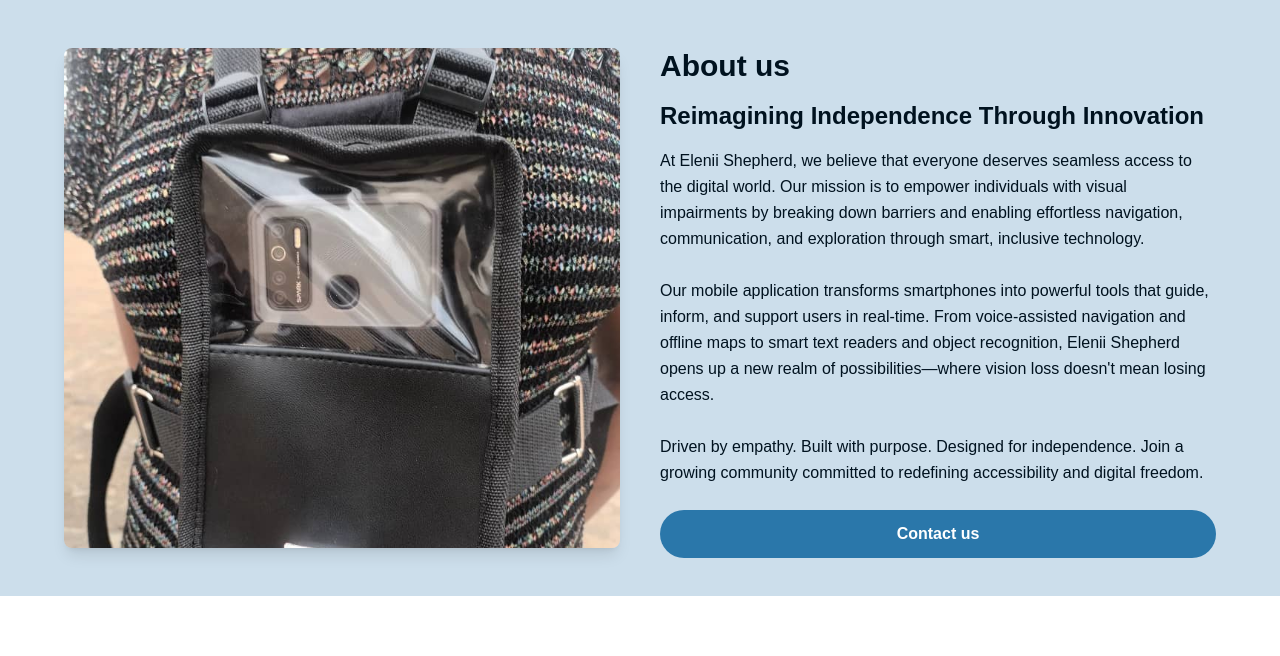
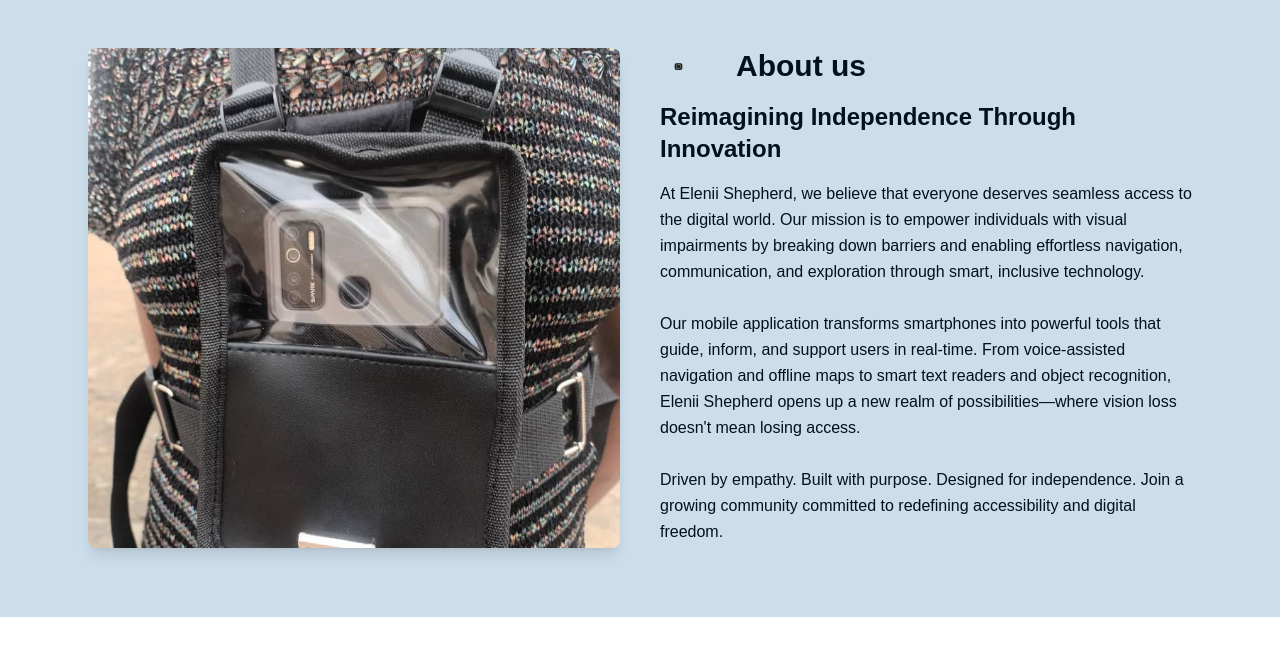
Before and after one commit to Elenii-Org/Elenii-Shepherd, a Next.js app: page /about in a window 1280 px wide. Shown: the top 656 px of the page. Built offline with nearby package versions, Linux system fonts and the light colour scheme.

Commit message:
Make About page logo link to landing page on all screen sizes

```diff
--- a/package.json
+++ b/package.json
@@ -9,6 +9,7 @@
     "lint": "next lint"
   },
   "dependencies": {
+    "framer-motion": "^12.15.0",
     "next": "15.3.2",
     "react": "^19.0.0",
     "react-dom": "^19.0.0",
--- a/src/app/about/page.tsx
+++ b/src/app/about/page.tsx
@@ -1,9 +1,30 @@
 import Image from "next/image";
+import Link from "next/link";
 
 export default function AboutPage() {
   return (
-    <section className="bg-[#ccdeeb] py-12 px-4">
-      <div className="max-w-6xl mx-auto grid md:grid-cols-2 gap-10 items-stretch">
+    <section className="bg-[#ccdeeb] py-12 px-4" aria-labelledby="about-title">
+      <div className="max-w-6xl mx-auto px-4 sm:px-6">
+        {/* Top heading and logo for small screens */}
+        <div className="flex items-center gap-4 mb-8 md:hidden">
+          <Link href="/" className="hover:opacity-80 transition">
+            <Image
+              src="/logofram.png"
+              alt="Logo"
+              width={200}
+              height={120}
+              className="object-contain"
+            />
+          </Link>
+          <h1
+            id="about-title"
+            className="text-2xl font-bold text-[#00121f]"
+          >
+            About us
+          </h1>
+        </div>
+
+        <div className="grid md:grid-cols-2 gap-10 items-stretch">
           {/* Left: Image */}
           <div className="relative h-[500px] w-full rounded-lg shadow-lg overflow-hidden">
             <Image
@@ -16,9 +37,26 @@
           </div>
 
           {/* Right: Text Content */}
-        <div className="flex flex-col justify-between h-[500px]">
-          <div>
-            <h1 className="text-3xl font-bold text-[#00121f] mb-4">About us</h1>
+          <div className="flex flex-col justify-center h-full">
+            {/* Heading and logo for medium+ screens */}
+            <div className="hidden md:flex items-center gap-4 mb-4">
+              <Link href="/" className="hover:opacity-80 transition">
+                <Image
+                  src="/logofram.png"
+                  alt="Logo"
+                  width={60}
+                  height={50}
+                  className="object-contain"
+                />
+              </Link>
+              <h1
+                id="about-title"
+                className="text-3xl font-bold text-[#00121f]"
+              >
+                About us
+              </h1>
+            </div>
+
             <h2 className="text-2xl font-bold text-[#00121f] mb-4">
               Reimagining Independence Through Innovation
             </h2>
@@ -38,9 +76,6 @@
               Driven by empathy. Built with purpose. Designed for independence. Join a
               growing community committed to redefining accessibility and digital freedom.
             </p>
-            <button className="bg-[#2A77AA] text-white px-6 py-3 w-full rounded-full font-semibold hover:bg-[#195b86] transition">
-              Contact us
-            </button>
           </div>
         </div>
       </div>
--- a/src/app/contact/page.tsx
+++ b/src/app/contact/page.tsx
@@ -90,7 +90,7 @@
             Download the Elenii Shepherd app
           </h1>
           <p className="mb-4 text-[#00121f] py-3">
-            Scan this QR code to get started instantly. Available on Android &amp; iOS.
+            Available on Android &amp; iOS.
           </p>
           <button
             className="flex items-center gap-3 bg-[#004D80] text-white font-bold px-6 py-3 rounded-full hover:bg-blue-700 transition"
@@ -101,15 +101,6 @@
             <span className="text-[#00121f] font-bold">Download App</span>
           </button>
         </div>
-
-        {/* QR Code */}
-        <div className="flex-shrink-0">
-          <Image
-            src="/QRcode.png"
-            alt="QR code to download Elenii Shepherd app"
-            className="max-w-xs w-full"
-          />
-        </div>
       </div>
     </section>
   );
```
Also changed, not shown: 1 other file (tests, documents, lock files or other folders). Lines whose indentation alone changed are shown as unchanged.
